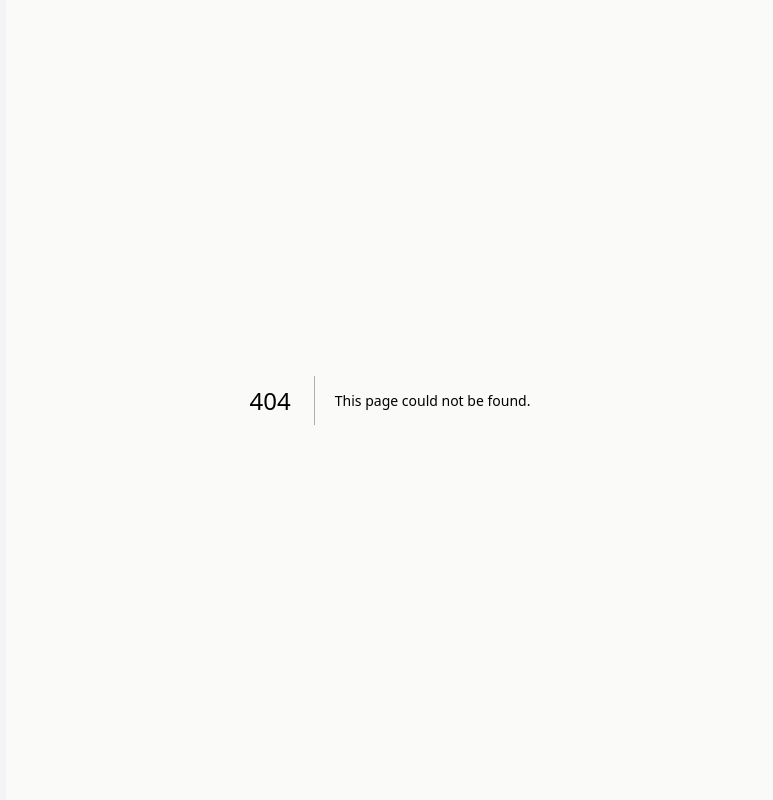
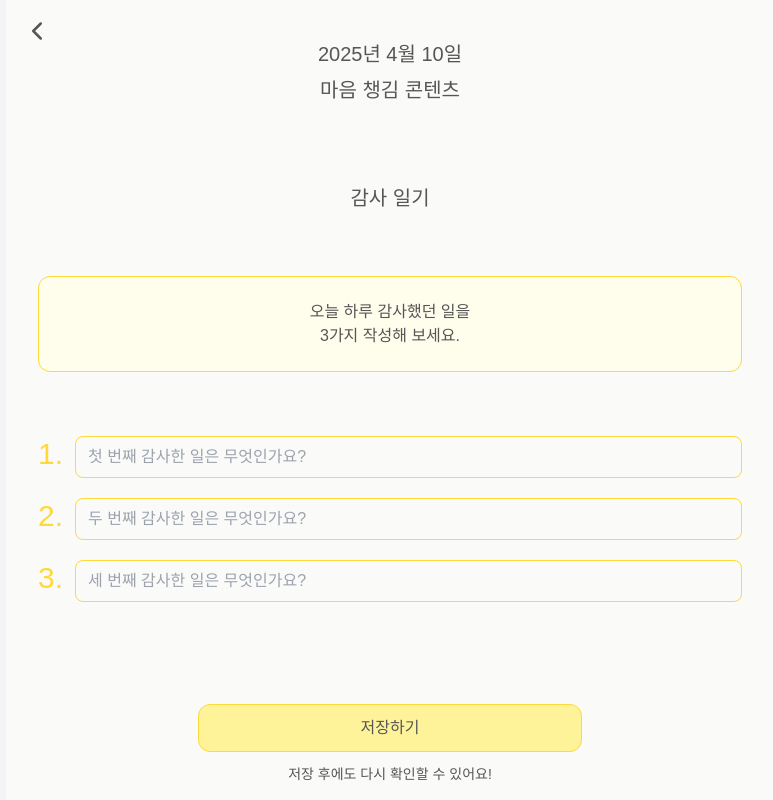
Before and after one commit to xuuwon/maeumgyeol, a Next.js app: page /contents/level3 in a window 1280 px wide. Before the commit this address had no page. Shown: the whole page, without its empty margins (250-1023 px from the left). Built offline with nearby package versions, Linux system fonts and the light colour scheme; a web font is replaced by a local one.

Commit message:
feat: 마음 챙김 콘텐츠 컴포넌트 구현

```diff
--- /dev/null
+++ b/src/app/contents/level1/page.tsx
@@ -0,0 +1,65 @@
+'use client';
+
+import Button from '@/components/button/Button';
+import { ChevronLeft } from 'lucide-react';
+import { useRouter } from 'next/navigation';
+import React from 'react';
+
+const Page = () => {
+  const data = {
+    date: '2025-04-10',
+    level: 1,
+    title: '호흡 명상',
+    text: '허리를 세우고 편한 자세를 갖춘 후 눈을 감은 채 호흡에 집중합니다. \n다른 생각은 하지 말고 숨이 어떻게 나가고 들어오게 되는지에 집중해 보세요.',
+    image:
+      'https://encrypted-tbn0.gstatic.com/images?q=tbn:ANd9GcSHilk2EkOTSbl28IsCumTdX_m-IrcQ9BgddA&s',
+  };
+
+  const dateObj = new Date(data.date);
+  const year = dateObj.getFullYear();
+  const month = dateObj.getMonth() + 1;
+  const day = dateObj.getDate();
+  const formattedDate = `${year}년 ${month}월 ${day}일`;
+
+  const router = useRouter();
+
+  return (
+    <div className="flex flex-col gap-10 px-4 mx-auto sm:px-6 md:px-8">
+      <ChevronLeft
+        size={30}
+        className="absolute cursor-pointer top-4 left-2 sm:left-3 md:left-4"
+        onClick={() => {
+          router.back();
+        }}
+      />
+      <div className="flex flex-col items-center justify-center gap-2 text-xl h-36 iphoneSE:mt-5">
+        <p>{formattedDate}</p>
+        <p>마음 챙김 콘텐츠</p>
+      </div>
+
+      <div className="flex flex-col items-center gap-8 mb-9">
+        <p className="text-xl">{data.title}</p>
+        <img
+          src={data.image}
+          className="w-full h-auto border border-1 border-main-yellow rounded-xl"
+        />
+        <div className="flex flex-col justify-center w-full gap-3 p-5 border h-36 border-1 border-main-yellow bg-bg-yellow rounded-xl">
+          <p className="text-center whitespace-pre-line">{data.text}</p>
+        </div>
+      </div>
+
+      <div className="flex flex-col items-center gap-3 mb-10">
+        <Button
+          type="yellow"
+          text="저장하기"
+          func={() => {
+            router.back();
+          }}
+        />
+        <p className="text-sm">저장 후에도 다시 확인할 수 있어요!</p>
+      </div>
+    </div>
+  );
+};
+
+export default Page;
--- /dev/null
+++ b/src/app/contents/level2/page.tsx
@@ -0,0 +1,64 @@
+'use client';
+
+import Button from '@/components/button/Button';
+import { ChevronLeft } from 'lucide-react';
+import { useRouter } from 'next/navigation';
+import React from 'react';
+
+const Page = () => {
+  const data = {
+    date: '2025-04-10',
+    level: 2,
+    title: '부정적인 감정의 원인에 대한 고찰',
+  };
+
+  const dateObj = new Date(data.date);
+  const year = dateObj.getFullYear();
+  const month = dateObj.getMonth() + 1;
+  const day = dateObj.getDate();
+  const formattedDate = `${year}년 ${month}월 ${day}일`;
+
+  const router = useRouter();
+
+  return (
+    <div className="flex flex-col h-screen gap-10 px-4 mx-auto sm:px-6 md:px-8">
+      <ChevronLeft
+        size={30}
+        className="absolute cursor-pointer top-4 left-2 sm:left-3 md:left-4"
+        onClick={() => {
+          router.back();
+        }}
+      />
+      <div className="flex flex-col items-center justify-center gap-2 text-xl h-36 iphoneSE:mt-5">
+        <p>{formattedDate}</p>
+        <p>마음 챙김 콘텐츠</p>
+      </div>
+
+      <div className="flex flex-col items-center gap-20 h-[65%]">
+        <p className="text-xl">{data.title}</p>
+        <div className="flex flex-col justify-center w-full h-[60%] gap-3 p-5 border border-1 border-main-yellow bg-bg-yellow rounded-xl">
+          <div className="flex flex-col gap-5 text-center whitespace-pre-line">
+            <p>1. 문제를 감정 없이 명확히 적는다.</p>
+            <p>2. 표면적 원인과 근본 원인을 왜?를 반복해 파악한다.</p>
+            <p>3. 외부, 내부 영향 요인을 정리한다.</p>
+            <p>4. 비슷한 사례가 있었는지 패턴을 찾아본다.</p>
+            <p>5. 핵심 원인 2-3개로 요약하고, 나의 관점에서 성찰한다.</p>
+          </div>
+        </div>
+      </div>
+
+      <div className="flex flex-col items-center gap-3 mb-10">
+        <Button
+          type="yellow"
+          text="저장하기"
+          func={() => {
+            router.back();
+          }}
+        />
+        <p className="text-sm">저장 후에도 다시 확인할 수 있어요!</p>
+      </div>
+    </div>
+  );
+};
+
+export default Page;
--- /dev/null
+++ b/src/app/contents/level3/page.tsx
@@ -0,0 +1,128 @@
+'use client';
+
+import Button from '@/components/button/Button';
+import clsx from 'clsx';
+import { ChevronLeft } from 'lucide-react';
+import { useRouter } from 'next/navigation';
+import React, { useState } from 'react';
+
+const Page = () => {
+  const data = {
+    date: '2025-04-10',
+    level: 3,
+    title: '감사 일기',
+    text: '오늘 하루 감사했던 일을 \n3가지 작성해 보세요.',
+    image:
+      'https://encrypted-tbn0.gstatic.com/images?q=tbn:ANd9GcSHilk2EkOTSbl28IsCumTdX_m-IrcQ9BgddA&s',
+  };
+
+  const dateObj = new Date(data.date);
+  const year = dateObj.getFullYear();
+  const month = dateObj.getMonth() + 1;
+  const day = dateObj.getDate();
+  const formattedDate = `${year}년 ${month}월 ${day}일`;
+
+  const router = useRouter();
+
+  const [firstInput, setFirstInput] = useState<string>('');
+  const [secondInput, setSecondInput] = useState<string>('');
+  const [thirdInput, setThirdInput] = useState<string>('');
+
+  const inputStyle =
+    'w-full py-2 pl-3 border rounded-lg border-1 border-main-yellow bg-main-background focus:outline-none';
+
+  const handleSubmit = () => {
+    const dataToSend = {
+      user_id: 'abc123', // 실제 값으로 변경하세요
+      date: data.date,
+      level: 3,
+      content_type: '자기 칭찬',
+      input: {
+        '1': firstInput,
+        '2': secondInput,
+        '3': thirdInput,
+      },
+    };
+
+    console.log(dataToSend);
+  };
+
+  return (
+    <div className="flex flex-col h-screen gap-10 px-4 mx-auto sm:px-6 md:px-8">
+      <ChevronLeft
+        size={30}
+        className="absolute cursor-pointer top-4 left-2 sm:left-3 md:left-4"
+        onClick={() => {
+          router.back();
+        }}
+      />
+      <div className="flex flex-col items-center justify-center gap-2 text-xl h-36 iphoneSE:mt-5">
+        <p>{formattedDate}</p>
+        <p>마음 챙김 콘텐츠</p>
+      </div>
+
+      <div className="flex flex-col items-center gap-16 h-[60%]">
+        <p className="text-xl">{data.title}</p>
+        <div className="flex flex-col justify-center w-full h-24 gap-3 p-5 border border-1 border-main-yellow bg-bg-yellow rounded-xl">
+          <p className="text-center whitespace-pre-line">{data.text}</p>
+        </div>
+
+        <div className="flex flex-col w-full gap-5">
+          <div className="flex gap-3">
+            <p className="text-3xl text-main-yellow">1.</p>
+            <input
+              className={inputStyle}
+              type="text"
+              placeholder={`첫 번째 감사한 일은 무엇인가요?`}
+              value={firstInput}
+              onChange={(e) => setFirstInput(e.target.value)}
+            />
+          </div>
+
+          <div className="flex gap-3">
+            <p className="text-3xl text-main-yellow">2.</p>
+            <input
+              className={clsx(
+                inputStyle,
+                firstInput.trim().length == 0 && 'bg-gray-200 cursor-not-allowed'
+              )}
+              type="text"
+              placeholder={`두 번째 감사한 일은 무엇인가요?`}
+              value={secondInput}
+              onChange={(e) => setSecondInput(e.target.value)}
+              disabled={firstInput.trim().length === 0}
+            />
+          </div>
+
+          <div className="flex gap-3">
+            <p className="text-3xl text-main-yellow">3.</p>
+            <input
+              className={clsx(
+                inputStyle,
+                secondInput.trim().length == 0 && 'bg-gray-200 cursor-not-allowed'
+              )}
+              type="text"
+              placeholder={`세 번째 감사한 일은 무엇인가요?`}
+              value={thirdInput}
+              onChange={(e) => setThirdInput(e.target.value)}
+              disabled={secondInput.trim().length === 0}
+            />
+          </div>
+        </div>
+      </div>
+
+      <div className="flex flex-col items-center gap-3">
+        <Button
+          type="yellow"
+          text="저장하기"
+          func={() => {
+            handleSubmit();
+          }}
+        />
+        <p className="text-sm">저장 후에도 다시 확인할 수 있어요!</p>
+      </div>
+    </div>
+  );
+};
+
+export default Page;
```
